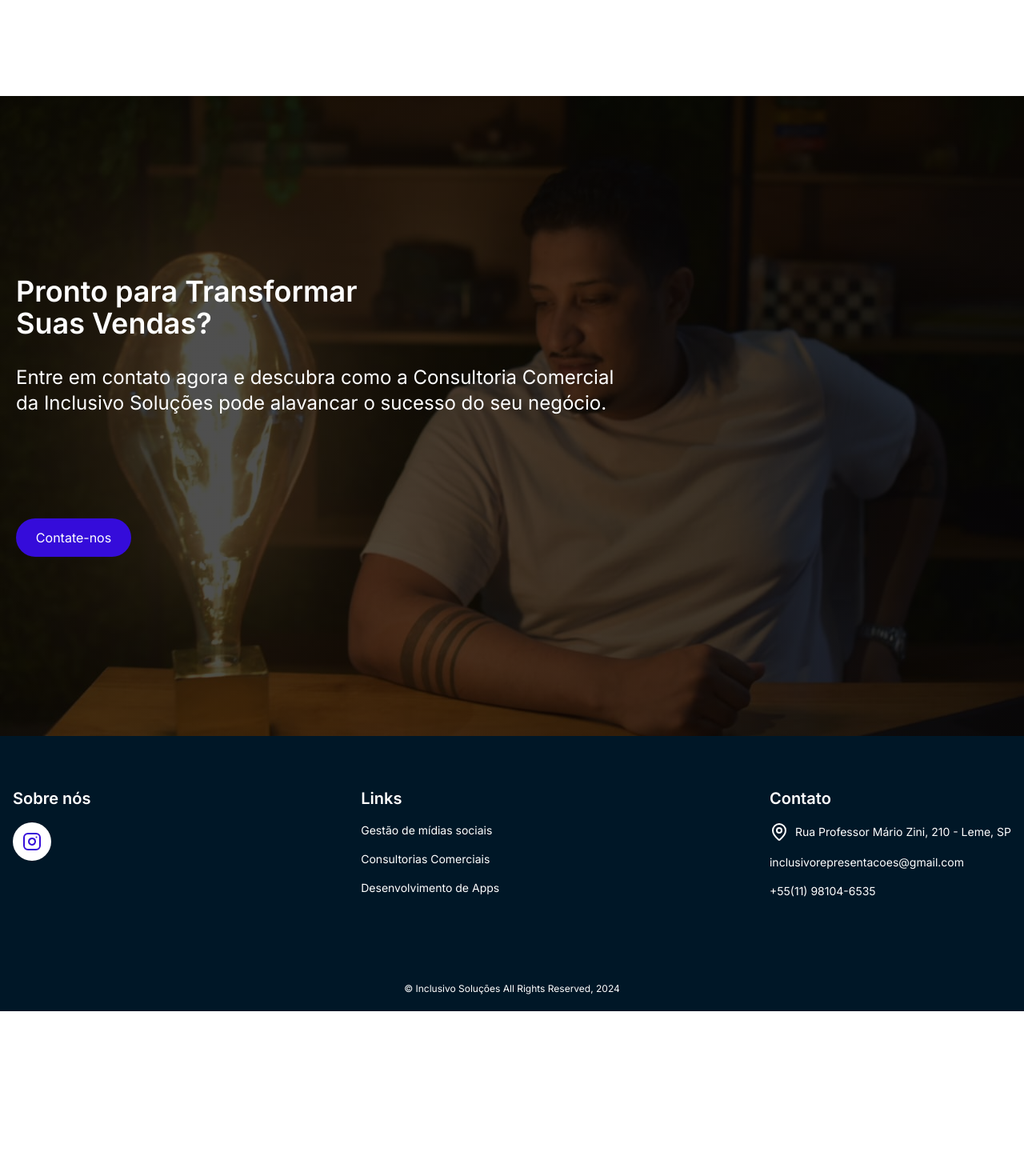
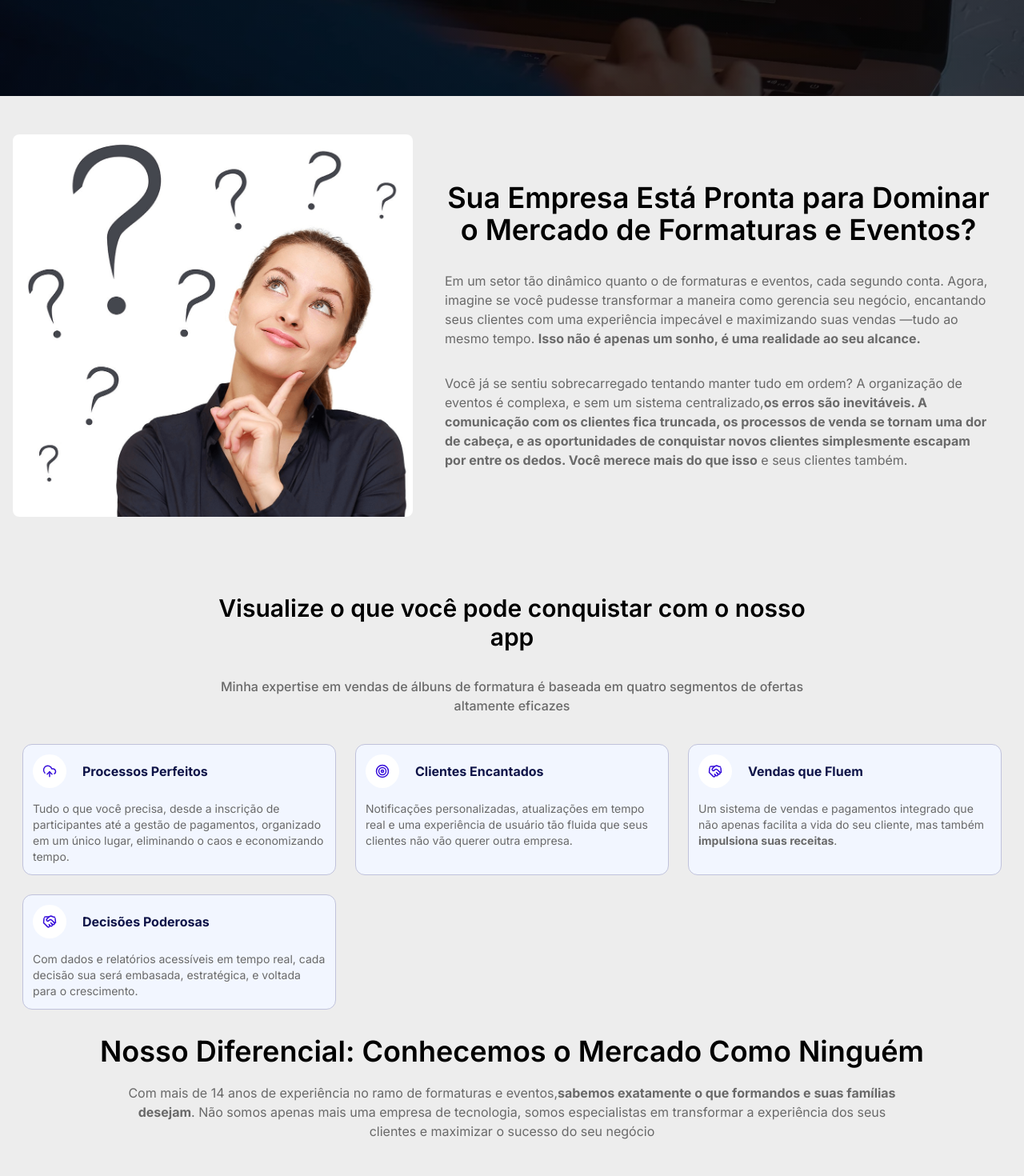
Before and after one commit to ceridorio/lp-inclusivosolucoes, a Next.js app: page /development in a window 1280 px wide. Before the commit this address had no page. Shown: the part 680-2150 px from the top of the page at 80% size. Before the commit the page ends 1944 px from the top, so only its background shows below. Built offline with nearby package versions, Linux system fonts and the light colour scheme.

Commit message:
feat: add development page

```diff
--- /dev/null
+++ b/app/development/page.tsx
@@ -0,0 +1,143 @@
+import { Header } from "@/components/Header";
+import { CloudUpload, Handshake, Target } from "lucide-react";
+import Image from "next/image";
+
+export default function Development() {
+  return (
+    <>
+      <Header
+        className="bg-develop-bg"
+        title="Um App Personalizado que Revoluciona Seu Negócio!"
+        description="Imagine um aplicativo feito sob medida para sua empresa, que não só organiza e automatiza cada aspecto dos seus eventos, mas também cria uma conexão direta e irresistível com seus clientes. Um app que reflete a identidade da sua marca, impressiona seus clientese faz com que seu negócio se destaque da concorrência. Com nosso app, o que antes era um desafio agora se torna sua maior vantagem."
+      />
+
+      <div className="container py-12 flex flex-col lg:flex-row gap-4 justify-center items-center">
+        <Image
+          src="/doubt.png"
+          alt="doubt"
+          className="rounded-lg"
+          width={500}
+          height={597}
+        />
+        <div className="md:px-6 flex flex-col gap-8">
+          <h2 className="font-semibold text-4xl text-center">
+            Sua Empresa Está Pronta para Dominar o Mercado de Formaturas e
+            Eventos?
+          </h2>
+          <p className="text-[#696969]">
+            Em um setor tão dinâmico quanto o de formaturas e eventos, cada
+            segundo conta. Agora, imagine se você pudesse transformar a maneira
+            como gerencia seu negócio, encantando seus clientes com uma
+            experiência impecável e maximizando suas vendas —tudo ao mesmo
+            tempo.{" "}
+            <b>Isso não é apenas um sonho, é uma realidade ao seu alcance.</b>
+          </p>
+          <p className="text-[#696969]">
+            Você já se sentiu sobrecarregado tentando manter tudo em ordem? A
+            organização de eventos é complexa, e sem um sistema centralizado,
+            <b>
+              os erros são inevitáveis. A comunicação com os clientes fica
+              truncada, os processos de venda se tornam uma dor de cabeça, e as
+              oportunidades de conquistar novos clientes simplesmente escapam
+              por entre os dedos. Você merece mais do que isso
+            </b>{" "}
+            e seus clientes também.
+          </p>
+        </div>
+      </div>
+
+      <div className="container py-12 flex flex-col text-center w-full items-center lg:mb-16">
+        <h2 className="text-center font-semibold text-xl md:text-3xl max-w-screen-md">
+          Visualize o que você pode conquistar com o nosso app
+        </h2>
+
+        <p className="text-[#696969] font-medium text-center mt-8 max-w-screen-md mx-3">
+          Minha expertise em vendas de álbuns de formatura é baseada em quatro
+          segmentos de ofertas altamente eficazes
+        </p>
+
+        <div className="grid md:grid-cols-2 lg:grid-cols-3 mx-3 gap-6 mt-9">
+          <div className="bg-[#f2f6ff] w-full max-w-[417px] p-3 rounded-xl border-[1px] border-[#c0c2db] flex flex-col gap-4">
+            <div className="flex items-center gap-5">
+              <CloudUpload
+                className="bg-white rounded-full text-blue500 p-3"
+                size={42}
+              />
+              <p className="text-xs md:text-base text-blue700 font-bold">
+                Processos Perfeitos
+              </p>
+            </div>
+            <p className="text-sm text-[#696969] text-left">
+              Tudo o que você precisa, desde a inscrição de participantes até a
+              gestão de pagamentos, organizado em um único lugar, eliminando o
+              caos e economizando tempo.
+            </p>
+          </div>
+
+          <div className="bg-[#f2f6ff] w-full max-w-[417px] p-3 rounded-xl border-[1px] border-[#c0c2db] flex flex-col gap-4">
+            <div className="flex items-center gap-5">
+              <Target
+                className="bg-white rounded-full text-blue500 p-3"
+                size={42}
+              />
+              <p className="text-xs md:text-base text-blue700 font-bold">
+                Clientes Encantados
+              </p>
+            </div>
+            <p className="text-sm text-[#696969] text-left">
+              Notificações personalizadas, atualizações em tempo real e uma
+              experiência de usuário tão fluida que seus clientes não vão querer
+              outra empresa.
+            </p>
+          </div>
+
+          <div className="bg-[#f2f6ff] w-full max-w-[417px] p-3 rounded-xl border-[1px] border-[#c0c2db] flex flex-col gap-4">
+            <div className="flex items-center gap-5">
+              <Handshake
+                className="bg-white rounded-full text-blue500 p-3"
+                size={42}
+              />
+              <p className="text-xs md:text-base text-blue700 font-bold">
+                Vendas que Fluem
+              </p>
+            </div>
+            <p className="text-sm text-[#696969] text-left">
+              Um sistema de vendas e pagamentos integrado que não apenas
+              facilita a vida do seu cliente, mas também{" "}
+              <b>impulsiona suas receitas</b>.
+            </p>
+          </div>
+
+          <div className="bg-[#f2f6ff] w-full max-w-[417px] p-3 rounded-xl border-[1px] border-[#c0c2db] flex flex-col gap-4">
+            <div className="flex items-center gap-5">
+              <Handshake
+                className="bg-white rounded-full text-blue500 p-3"
+                size={42}
+              />
+              <p className="text-xs md:text-base text-blue700 font-bold">
+                Decisões Poderosas
+              </p>
+            </div>
+            <p className="text-sm text-[#696969] text-left">
+              Com dados e relatórios acessíveis em tempo real, cada decisão sua
+              será embasada, estratégica, e voltada para o crescimento.
+            </p>
+          </div>
+        </div>
+
+        <div className="py-8 flex flex-col gap-5 mx-3 items-center">
+          <p className="text-4xl font-semibold">
+            Nosso Diferencial: Conhecemos o Mercado Como Ninguém
+          </p>
+          <p className="text-[#696969] text-justify lg:max-w-screen-lg lg:text-center">
+            Com mais de 14 anos de experiência no ramo de formaturas e eventos,
+            <b>sabemos exatamente o que formandos e suas famílias desejam</b>.
+            Não somos apenas mais uma empresa de tecnologia, somos especialistas
+            em transformar a experiência dos seus clientes e maximizar o sucesso
+            do seu negócio
+          </p>
+        </div>
+      </div>
+    </>
+  );
+}
--- a/components/Sections/Hero/index.tsx
+++ b/components/Sections/Hero/index.tsx
@@ -38,12 +38,7 @@ export default function Hero() {
               Expertise para impulsionar vendas e levar seu negocio a novos
               patamares.
             </span>
-            <Link
-              href="https://api.whatsapp.com/send/?phone=5511981046535&text&type=phone_number&app_absent=0"
-              target="_blank"
-              aria-label="whatsapp"
-              className="flex text-xs items-center"
-            >
+            <Link href="/consulting" className="flex text-xs items-center">
               Saiba mais <ChevronRight size={14} />
             </Link>
           </div>
@@ -57,7 +52,7 @@ export default function Hero() {
               Transformaremos suas ideias em aplicativos práticos para
               impulsionar seu negócio.
             </span>
-            <Link href="#" className="flex text-xs items-center">
+            <Link href="/development" className="flex text-xs items-center">
               Saiba mais <ChevronRight size={14} />{" "}
             </Link>
           </div>
--- a/tailwind.config.ts
+++ b/tailwind.config.ts
@@ -34,6 +34,8 @@ const config: Config = {
           "linear-gradient(to right, rgba(4,4,4, 0.7), rgba(4,4,4, 0.7)), url('../public/banner-02.webp')",
         "consulting-bg":
           "linear-gradient(to right, rgba(4,4,4, 0.7), rgba(4,4,4, 0.7)), url('../public/banner-03.webp')",
+        "develop-bg":
+          "linear-gradient(to right, rgba(4,4,4, 0.7), rgba(4,4,4, 0.7)), url('../public/banner-04.webp')",
       },
       borderRadius: {
         lg: "var(--radius)",
```
Also changed, not shown: public/banner-04.webp (added), public/doubt.png (added).
